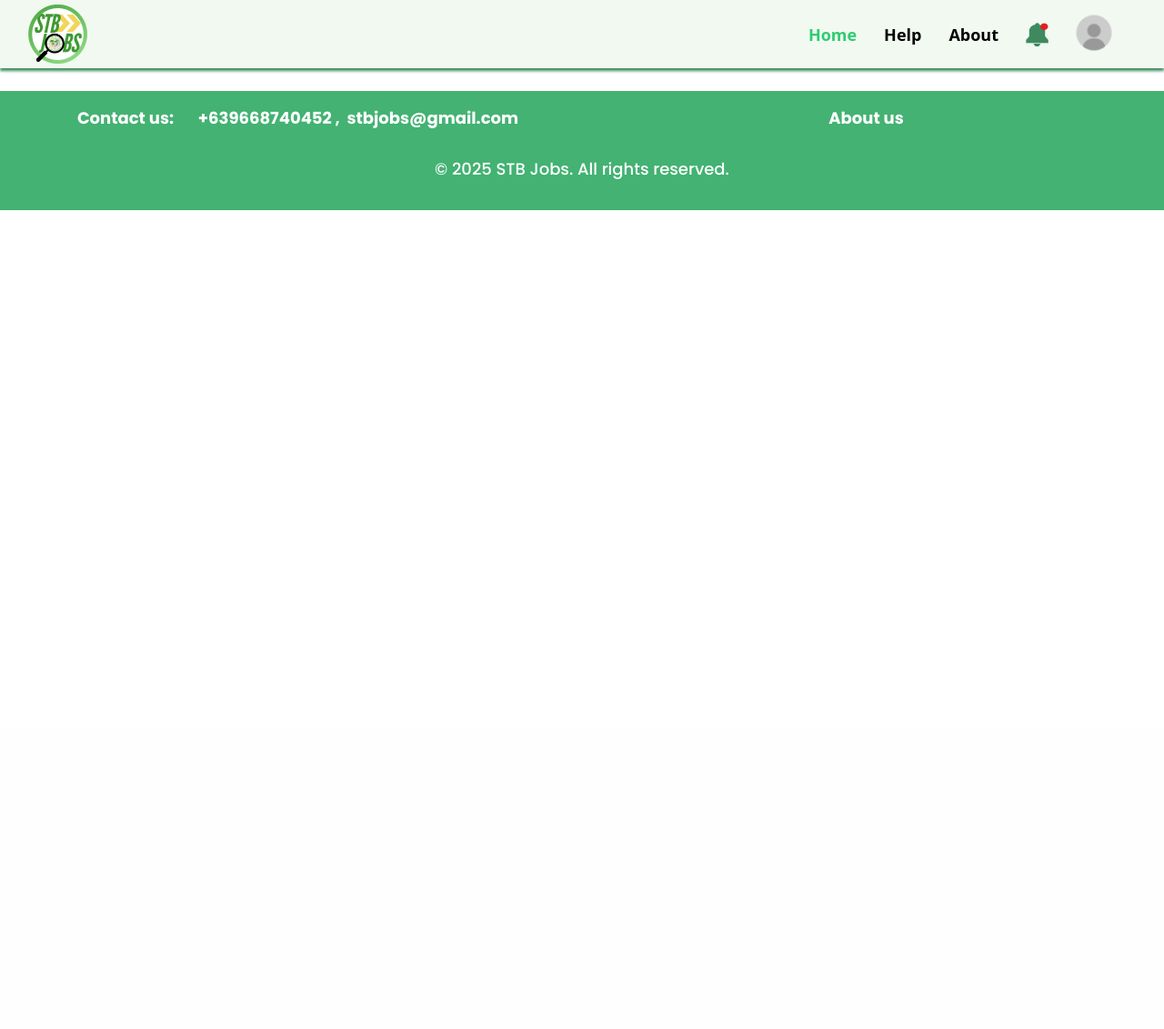
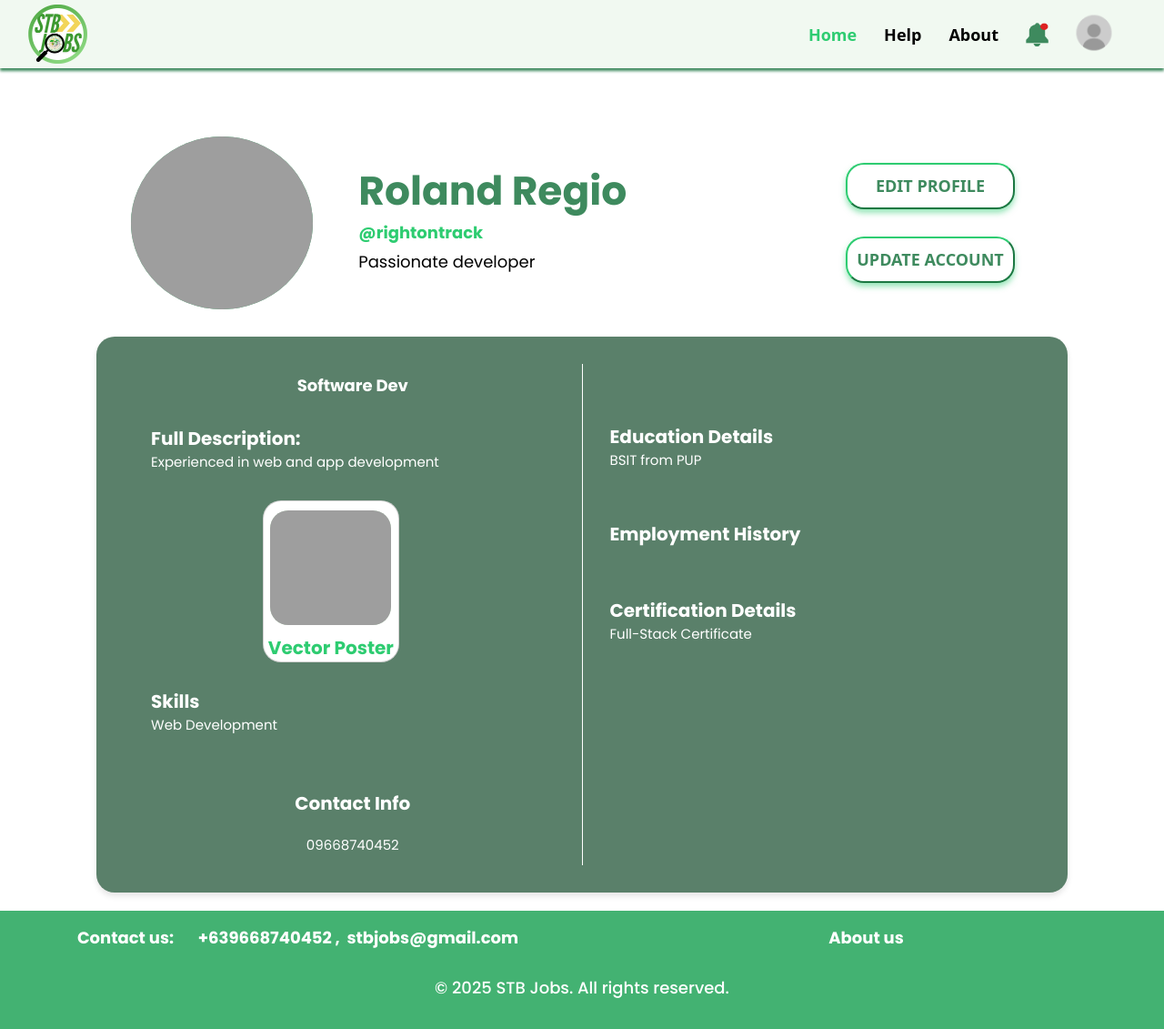
Before and after one commit to viirietym/testing.github.io, a PHP site: page /user/userProfile.php in a window 1280 px wide. Shown: the whole page at 91% size. Before the commit the page ends 231 px from the top, so only its background shows below. Run offline with PHP 8.4, Linux system fonts and the light colour scheme; a user stored in the database is signed in; data comes from the database, SQL or seed files in the repository; grey boxes are pictures that could not be loaded.

Commit message:
Adding session on userProfile

```diff
--- a/assets/css/userCSS/userProfile.css
+++ b/assets/css/userCSS/userProfile.css
@@ -248,9 +248,7 @@ textarea {
     padding: 0;
     text-indent: 0;
     line-height: 1.5;
-    /* Ensures consistent line spacing */
     resize: none;
-    /* Optional: Prevent resizing */
 }
 
 .textContent:focus {
--- a/process/viewUserProfile.php
+++ b/process/viewUserProfile.php
@@ -1,8 +1,8 @@
 <?php
 include('../connect.php');
+include('../process/sessionStarting.php');
 
-session_start ();
-$userId = isset($_GET['userId']) ? $_GET['userId'] : '';
+$userId = $_SESSION['userID'];
 
 $query = "SELECT user.username, user.firstname, user.lastname,
     userinfo.userInfoID, userinfo.userProfileImage, userinfo.userBio, userinfo.jobTitle,
--- a/user/userProfile.php
+++ b/user/userProfile.php
@@ -1,6 +1,5 @@
 <?php
 include('../process/viewUserProfile.php');
-include('../process/sessionStarting.php');
 
 ?>
 
@@ -46,20 +45,25 @@ include('../process/sessionStarting.php');
                                         <h2 id="fullName"><?php echo $resultRow['firstname'] . " " . $resultRow['lastname']; ?>
                                         </h2>
                                         <div id="editFullNameContainer" style="display:none">
+                                            <label for="editFirstName">First Name:</label>
                                             <input type="text" id="editFirstName" name="firstname" class="textInput"
                                                 placeholder="First Name">
+                                            <label for="editLastName">Last Name:</label>
                                             <input type="text" id="editLastName" name="lastname" class="textInput"
                                                 placeholder="Last Name">
                                         </div>
                                         <p id="username">@<?php echo $resultRow['username']; ?></p>
+                                        <label for="editUsername" style="display:none">Username:</label>
                                         <input type="text" id="editUsername" name="username" class="textInput"
                                             style="display:none">
                                         <p id="shortDescription" style="text-align: justify;">
                                             <?php echo nl2br($resultRow['userBio']); ?>
                                         </p>
+                                        <label for="editDescription" style="display:none">Short Description:</label>
                                         <textarea id="editDescription" name="userBio" class="textInput"
                                             style="display:none; overflow:hidden;"></textarea>
                                     </div>
+
                                 </div>
                                 <div class="buttons d-flex justify-content-center justify-content-md-start">
                                     <button type="button" onclick="editProfile()">EDIT PROFILE</button>
@@ -78,6 +82,7 @@ include('../process/sessionStarting.php');
                                     <div class="contentLeft">
                                         <div class="jobTitle">
                                             <span id="jobTitleText"><?php echo $resultRow['jobTitle']; ?></span>
+                                            <label for="editJobTitle" style="display:none">Job Title:</label>
                                             <input type="text" id="editJobTitle" name="jobTitle" class="textContent"
                                                 style="display:none;">
                                         </div>
@@ -86,6 +91,7 @@ include('../process/sessionStarting.php');
                                             <p id="fullDescriptionText" style="text-align: justify;">
                                                 <?php echo nl2br($resultRow['userDescription']); ?>
                                             </p>
+                                            <label for="editFullDescription" style="display:none">Full Description:</label>
                                             <textarea id="editFullDescription" name="userDescription" class="textContent"
                                                 style="display:none; overflow:hidden;"></textarea>
                                         </div>
@@ -100,7 +106,7 @@ include('../process/sessionStarting.php');
                                                         <img id="projectImage"
                                                             src="../assets/image/user/userPortfolio/<?php echo $portfolioItem['projectImage']; ?>"
                                                             class="cardImg" alt="Portfolio Image" style="cursor: pointer;">
-                                                        <div class="cardBody" style = "text-align:center;">
+                                                        <div class="cardBody" style="text-align:center;">
                                                             <b id="projectTitle" class="portfolioTitle">
                                                                 <?php echo $portfolioItem['projectTitle']; ?>
                                                             </b>
@@ -116,12 +122,14 @@ include('../process/sessionStarting.php');
                                             <p id="skillsText" style="text-align: justify;">
                                                 <?php echo nl2br($resultRow['skillDescription']); ?>
                                             </p>
+                                            <label for="editSkills" style="display:none">Skills:</label>
                                             <textarea id="editSkills" name="skillDescription" class="textContent"
                                                 style="display:none; overflow:hidden;"></textarea>
                                         </div>
                                         <div class="contactInfo">
                                             <b>Contact Info</b>
                                             <p id="contactText"><?php echo nl2br($resultRow['contactDetails']); ?></p>
+                                            <label for="editContact" style="display:none">Contact Info:</label>
                                             <textarea id="editContact" name="contactDetails" class="textContent"
                                                 style="display:none; overflow:hidden;"></textarea>
                                         </div>
@@ -135,6 +143,7 @@ include('../process/sessionStarting.php');
                                             <p id="educDetailsText" style="text-align: justify;">
                                                 <?php echo nl2br($resultRow['educationalDetails']); ?>
                                             </p>
+                                            <label for="editEducDetails" style="display:none">Education Details:</label>
                                             <textarea id="editEducDetails" name="educationalDetails" class="textContent"
                                                 style="display:none; overflow:hidden;"></textarea>
                                         </div>
@@ -143,6 +152,7 @@ include('../process/sessionStarting.php');
                                             <p id="empHistoryText" style="text-align: justify;">
                                                 <?php echo nl2br($resultRow['employmentHistoryDetails']); ?>
                                             </p>
+                                            <label for="editEmpHistory" style="display:none">Employment History:</label>
                                             <textarea id="editEmpHistory" name="employmentHistoryDetails" class="textContent"
                                                 style="display:none; overflow:hidden;"></textarea>
                                         </div>
@@ -151,6 +161,7 @@ include('../process/sessionStarting.php');
                                             <p id="certDetailsText" style="text-align: justify;">
                                                 <?php echo nl2br($resultRow['certificationDetails']); ?>
                                             </p>
+                                            <label for="editCertDetails" style="display:none">Certification Details:</label>
                                             <textarea id="editCertDetails" name="certificationDetails" class="textContent"
                                                 style="display:none; overflow:hidden;"></textarea>
                                         </div>
@@ -160,6 +171,7 @@ include('../process/sessionStarting.php');
                         </div>
                     </div>
                 </form>
+
                 <?php
             }
         }
```
